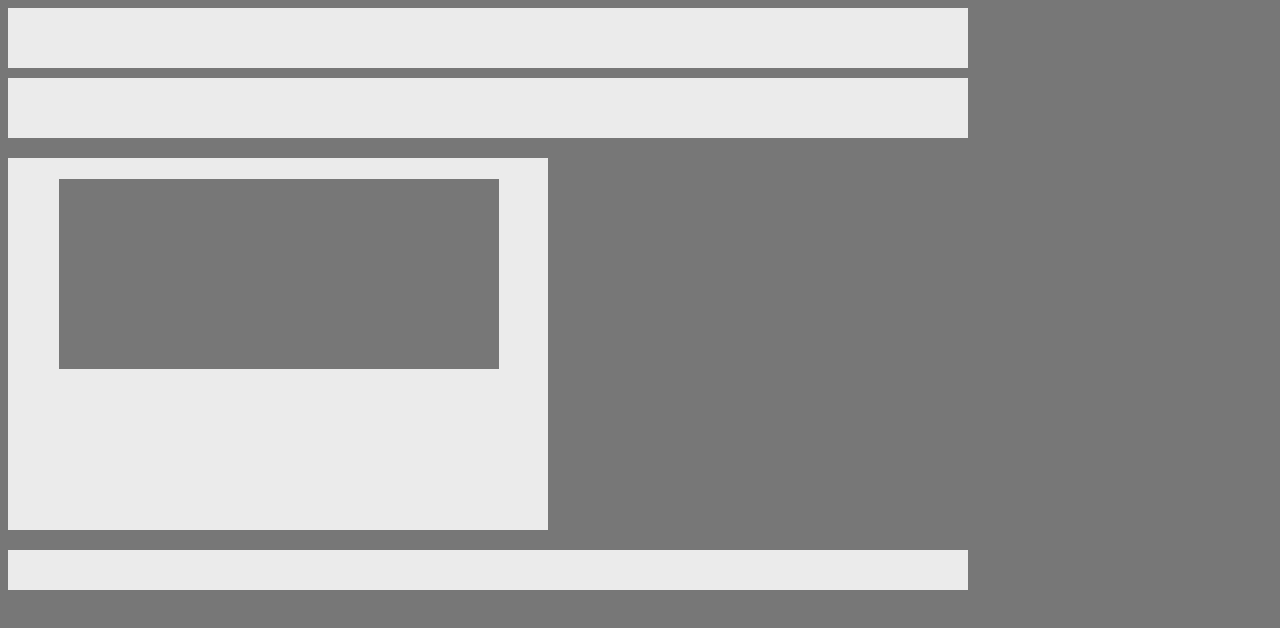
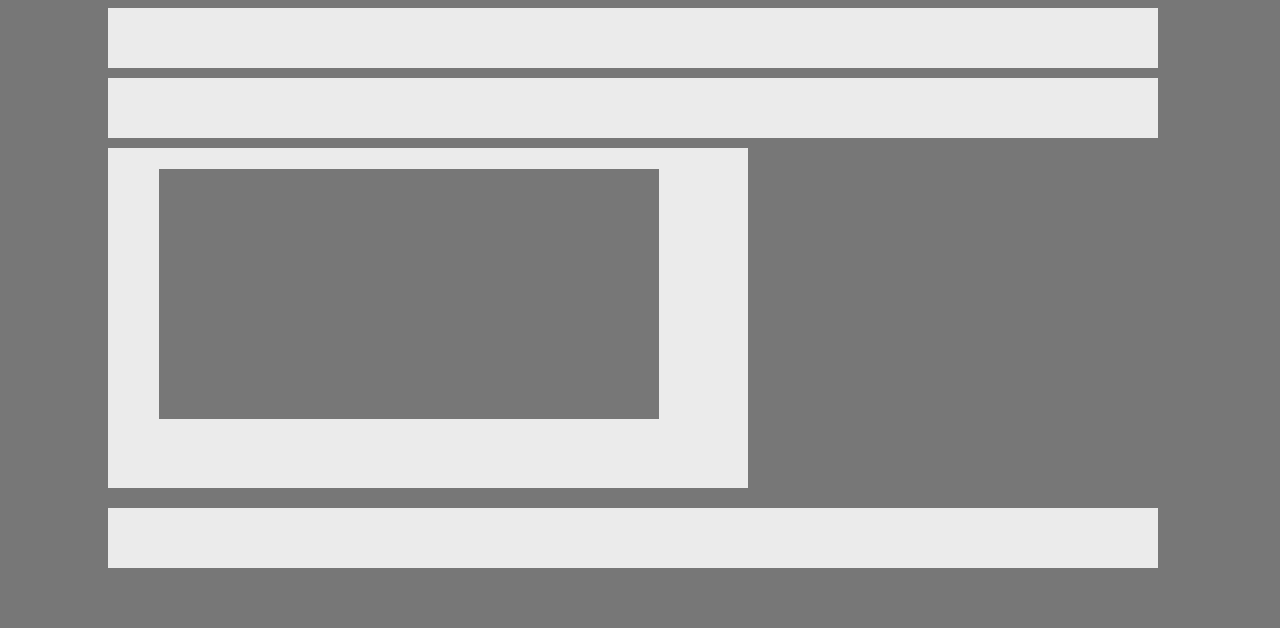
Before and after one commit to delquiam/HW-Wireframe, a plain HTML site: page index.html in a window 1280 px wide. Drawn offline with Linux system fonts and the light colour scheme.

Commit message:
<more changes>

```diff
--- a/index.html
+++ b/index.html
@@ -28,6 +28,8 @@
     </div>
   </section>
 
+  <div id="aside">
+    </div>
 
   <footer>
   </footer>
--- a/style.css
+++ b/style.css
@@ -8,67 +8,64 @@ body{
 
 #header{
     background: #ebebeb;
-    padding:  30px;
+    height: 60px;
+    margin-left:  100px;
+    margin-right:  100px;
+    width:  1050px;
 }
 
 #nav{
     background: #ebebeb;
-    margin-bottom:  20px;
-    padding:  30px;
+    height: 60px;
+    margin-left:  100px;
+    margin-right:  100px;
+    width:  1050px;
     margin-top:  10px;
 }
 
-section{
+#full{
     background: #ebebeb;
     margin-bottom:  20px;
     padding:  20px;
-}
+    width:  600px;
+    height:  300px;
+    margin-left:  100px;
+    margin-top:  10px;
+    }
 
-article{
+
+
+    article{
     background: #777;
     color:  #ebebeb;
     margin-left:  30px;
-    width:  400px;
-    height:  150px;
-    padding:  20px;
+    width:  500px;
+    height:  250px;
     float: left;
     border:  1px solid;
 }
 
-#h1{
-    color:  #777;
-    background:  #ebebeb;
-    width: 190px;
-    height:  100px;
+    #aside{
+    background:  #ebebeb
+    padding:  20px;
+    width:  150px;
+    float:  right;
+    margin-left:  10px;
+    margin-right:  10px;
+    margin-top:  0px;
+    margin-bottom:  10px;
 }
 
-#p{
-    color:  #777;
-    background:  #ebebeb;
-    width:  190px;
-    height:  100px;
-    margin-left 20px;
-    padding:  20px;
-    float:  left;
-}
 
-#full{
-    width:  500px;;
-    overflow:  auto;
-    clear:  both;
-    background:  #ebebeb;
-}
 
-#aside{
-    background:  #ebebeb;
-    float:  right;
-    width:  480px;
-    height:  200px;
-    padding:  20px;
-    margin-left 20px;
-}
+
+
 
 footer{
-    padding:  20px;
-    background:  #ebebeb
+  background: #ebebeb;
+    height: 60px;
+    margin-left:  100px;
+    margin-right:  100px;
+    width:  1050px;
+    margin-top:  10px;
 }
```
